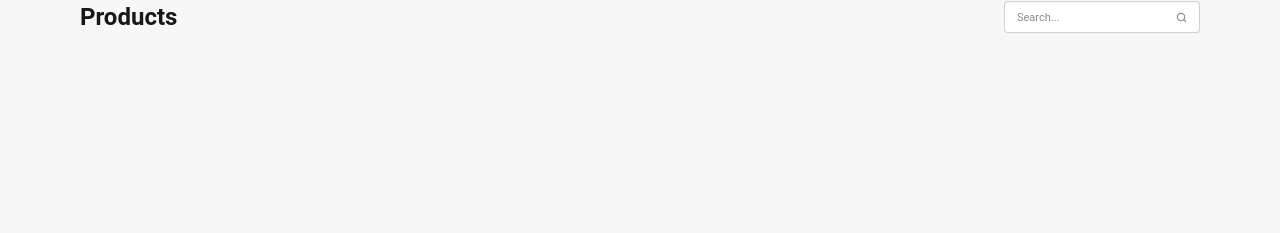
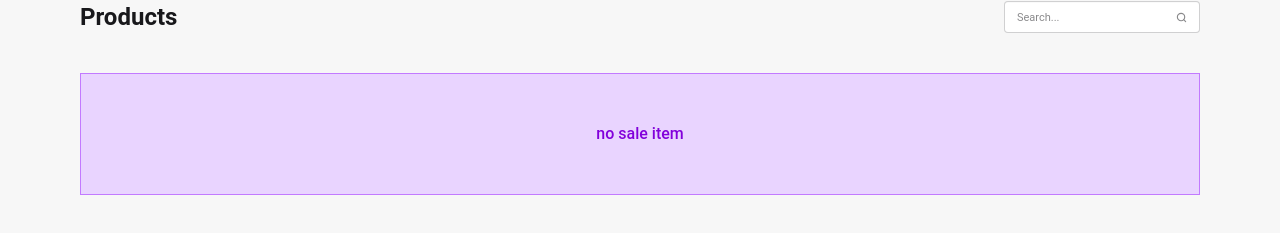
Before and after one commit to Pornput0012/SSI-1, a Vue app in the folder frontend/: page /sale-items in a window 1280 px wide. Shown: the part 193-426 px from the top of the page. Built offline with nearby package versions, Linux system fonts and the light colour scheme; no server answers.

Commit message:
126-[fix] fix ui

```diff
--- a/frontend/src/components/SaleItemList.vue
+++ b/frontend/src/components/SaleItemList.vue
@@ -1,4 +1,5 @@
 <script setup>
+import { onMounted } from 'vue';
 import ContainerList from './ContainerList.vue';
 import SaleItemModel from './SaleItemModel.vue';
 
@@ -29,6 +30,12 @@ console.log(props.saleItems)
             />
         </template>
     </ContainerList>
+    <div v-if="!saleItems || saleItems.length === 0" class="w-full h-full p-12 flex justify-center items-center bg-purple-200 border-1 border-purple-400">
+
+        <p class="text-purple-700 font-medium">
+            no sale item
+        </p>
+    </div>
 </div>
 </template>
 
```
